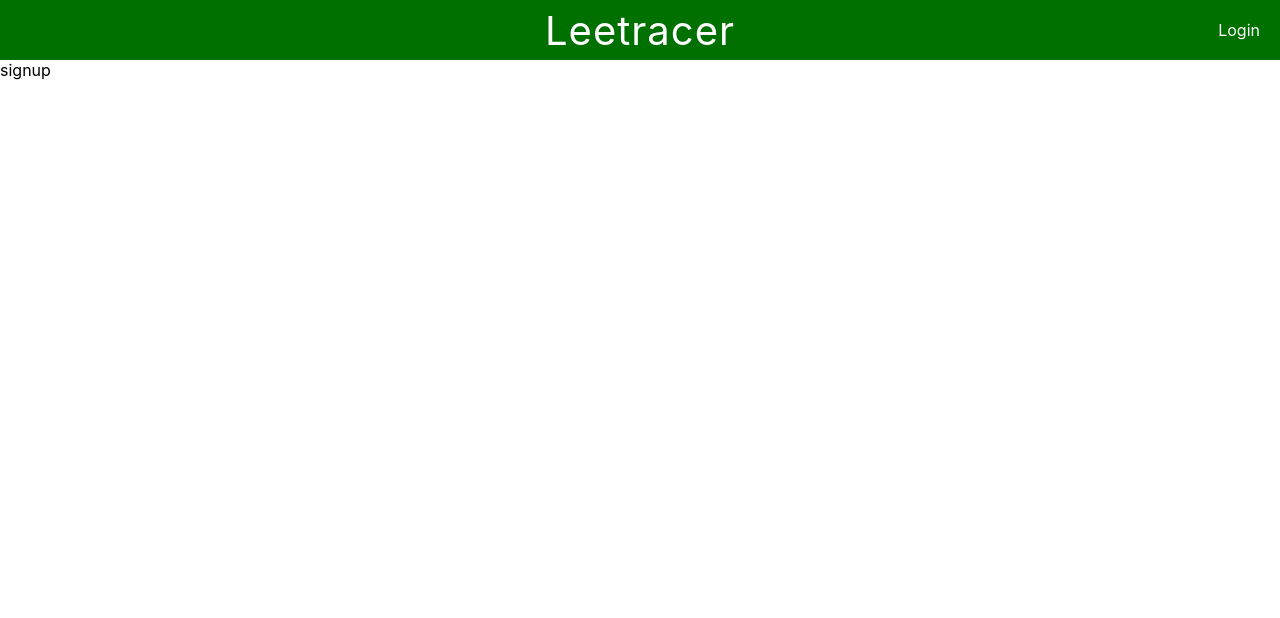
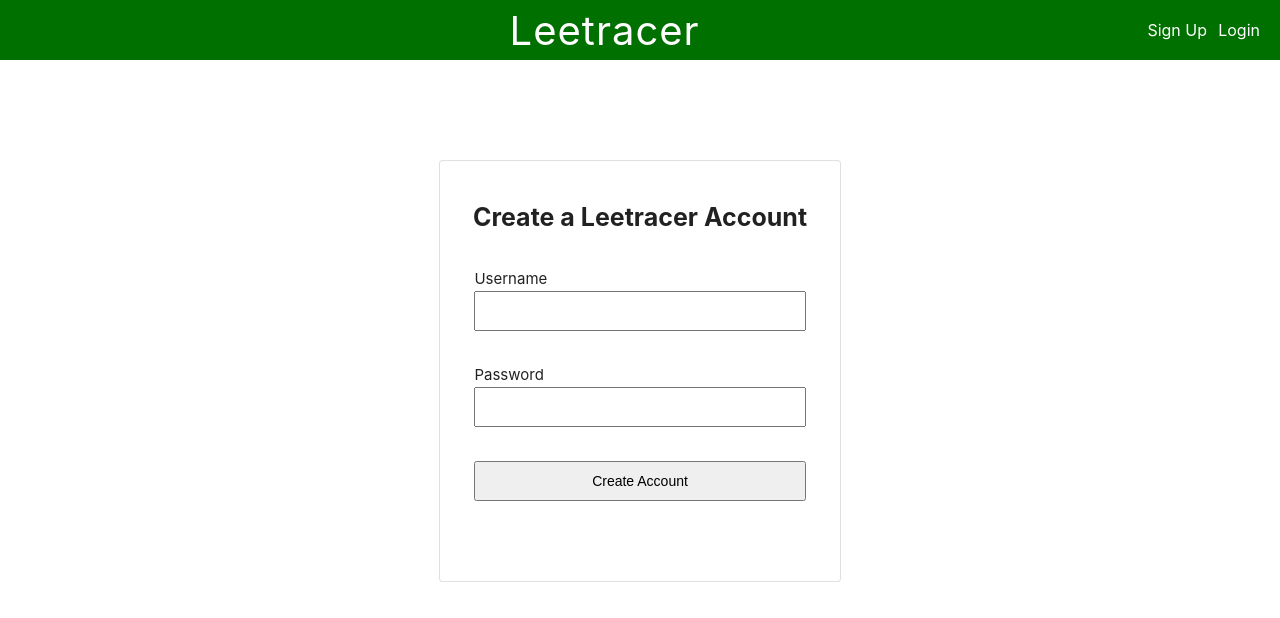
Before and after one commit to cs130-w22/Group-B5-frontend, a React (Create React App) app: page /signup in a window 1280 px wide. Shown: the top 618 px of the page. Built offline with nearby package versions, Linux system fonts and the light colour scheme.

Commit message:
Create signup page and navbar button

```diff
--- a/src/App.js
+++ b/src/App.js
@@ -5,6 +5,7 @@ import {
 } from "react-router-dom";
 import Landing from './Pages/Landing'
 import Login from './Components/Login'
+import Signup from './Components/Signup'
 import Nav from './Components/Navbar'
 
 function App() {
@@ -14,7 +15,7 @@ function App() {
       <Routes>
         <Route path="/" element={<Landing />} />
         <Route path="/login" element={<Login />} />
-        <Route path="/signup" element={<div>signup</div>} />
+        <Route path="/signup" element={<Signup />} />
       </Routes>
     </div>
   );
--- a/src/Components/Navbar.js
+++ b/src/Components/Navbar.js
@@ -8,7 +8,10 @@ function Navbar(props){
         <div className={classes.nav}>
             <p style={{'visibility': 'hidden'}}>Login</p>
             <Link to="/" className={classes.title}>Leetracer</Link>
+            <div>
+            <Link to="/signup" className={classes.item} style={{ marginRight: '.7rem' }}>Sign Up</Link>
             <Link to="/login" className={classes.item}>Login</Link>
+            </div>
         </div>
     )
 }
@@ -39,4 +42,4 @@ const useStyles = makeStyles(theme => ({
     }
 }))
 
-export default Navbar
+export default Navbar;
--- /dev/null
+++ b/src/Components/Signup.js
@@ -0,0 +1,123 @@
+import { useState } from 'react'
+import { makeStyles } from '@mui/styles';
+import Card from '@mui/material/Card';
+import CardContent from '@mui/material/CardContent';
+import { API_URL } from '../config'
+import axios from 'axios';
+
+function Signup(props){
+    const classes = useStyles();
+    const [username, changeUsername] = useState("")
+    const [password, changePassword] = useState("")
+    const [usernameError, changeUsernameError] = useState(false)
+    const [passwordError, changePasswordError] = useState(false)
+    const [signupError, changeSignupError] = useState(false)
+
+    let handleSubmit = async (e) => {
+        e.preventDefault()
+        let set1, set2 = false
+
+        if(username.length === 0){
+            changeUsernameError(true);
+            set1 = true;
+        }
+        if(password.length === 0){
+            changePasswordError(true)
+            set2 = true
+        }
+        if(set1 || set2) return;
+
+        changeUsernameError(false)
+        changePasswordError(false)
+
+        //make API request
+        let res = await axios.post(`${API_URL}/signup`, {username, password})
+
+        if(!res || res.status != 200){
+            changeSignupError(true);
+            return;
+        }
+
+        let {jwt} = res.data
+
+        axios.defaults.headers.common.Authorization = `Bearer ${jwt}`
+        document.cookie = `jwt=${jwt}`
+    }
+
+    return (
+        <Card className={classes.container} variant="outlined">
+            <CardContent>
+                <h3 className={classes.title}>Create a Leetracer Account</h3>
+                <form className={classes.form} onSubmit={handleSubmit}>
+                <label className={classes.inputLabel}>Username</label>
+                <input type="text" value={username} className={classes.input}
+                    onChange={(e)=>{changeUsername(e.target.value)}} />
+                <p className={classes.required} style={usernameError===true ? {visibility: 'visible'} : {visibility: 'hidden'}}>Required</p>
+                <label className={classes.inputLabel}>Password</label>
+                <input type="password" value={password} className={classes.input}
+                    onChange={(e)=>{changePassword(e.target.value)}} />
+                <p className={classes.required} style={passwordError===true ? {visibility: 'visible'} : {visibility: 'hidden'}}>Required</p>
+                <button type="submit" className={classes.submitButton}> Create Account </button>
+                <p className={classes.signupError} style={signupError===true ? {visibility: 'visible'} : {visibility: 'hidden'}}>
+                    There was an error creating an account. Please try again
+                </p>
+                </form>
+            </CardContent>
+        </Card>
+    )
+}
+
+const useStyles = makeStyles(theme => ({
+    container: {
+        width: '400px',
+        height: '420px',
+        margin: '100px auto auto auto'
+    },
+    form: {
+        display: 'grid',
+        padding: '0 5%',
+    },
+    title: {
+        fontSize: '25px',
+        textAlign: 'center'
+    },
+    input: {
+        padding: '10px',
+        width: '100%',
+        fontSize: '14px',
+        boxSizing: 'border-box',
+        display: 'block'
+    },
+    submitButton: {
+        width: '100%',
+        padding: '10px',
+        fontSize: '14px',
+        boxSizing: 'border-box',
+        display: 'block',
+        marginTop: '12px',
+        cursor: 'pointer'
+    },
+    required: {
+        margin: '2px auto 5px 0px',
+        fontSize: '12px',
+        color: 'red'
+    },
+    inputLabel: {
+        display: 'block',
+        fontSize: '15px',
+        marginBottom: '3px',
+        marginTop: '12px'
+    },
+    signupError: {
+        padding: '10px',
+        width: '100%',
+        fontSize: '13px',
+        color: 'red',
+        boxSizing: 'border-box',
+        display: 'block',
+        border: '1px solid red',
+        borderRadius: '5px'
+    }
+}))
+
+export default Signup;
```
